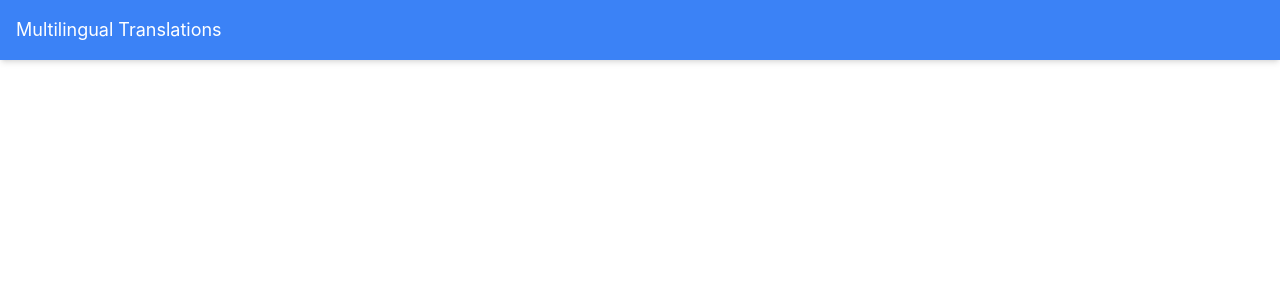
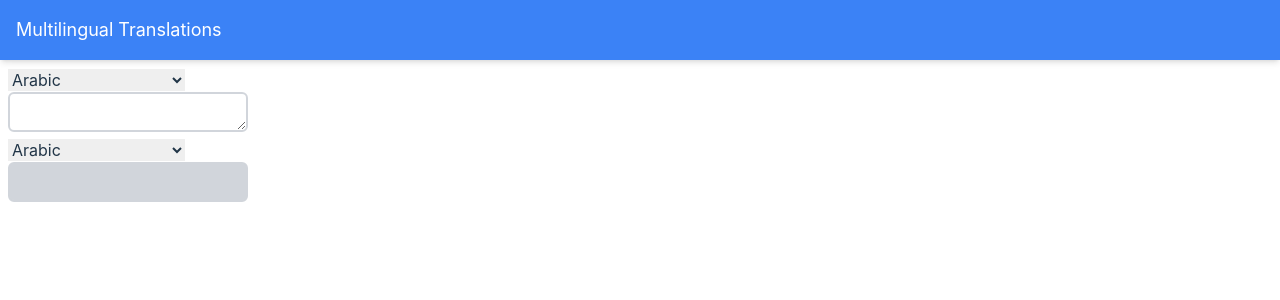
Before and after one commit to paracide/multilingual-translation, a React (Vite) app: page / in a window 1280 px wide. Shown: the top 300 px of the page. Built offline with nearby package versions, Linux system fonts and the light colour scheme.

Commit message:
input and result components

```diff
--- a/package.json
+++ b/package.json
@@ -15,7 +15,8 @@
     "i18next-browser-languagedetector": "^7.2.0",
     "react": "^18.2.0",
     "react-dom": "^18.2.0",
-    "react-i18next": "^14.0.1"
+    "react-i18next": "^14.0.1",
+    "valtio": "^1.13.0"
   },
   "devDependencies": {
     "@types/react": "^18.2.43",
--- /dev/null
+++ b/src/components/LangOptions.tsx
@@ -0,0 +1,19 @@
+import lang from "../config/lang.ts";
+import {useTranslation} from "react-i18next";
+
+function LangOptions() {
+    const {t} = useTranslation();
+    return (
+        <div>
+            <select>
+                {
+                    lang.map(v => {
+                        return <option key={v} value={v}>{t(v)}</option>
+                    })
+                }
+            </select>
+        </div>
+    );
+}
+
+export default LangOptions;
--- /dev/null
+++ b/src/components/TextInput.tsx
@@ -0,0 +1,16 @@
+import LangOptions from "./LangOptions.tsx";
+
+function TextInput() {
+
+    return (
+        <>
+            <LangOptions/>
+            <div>
+                <textarea className="w-60 h-10 border-solid border-gray-300 rounded-md border-2">
+                </textarea>
+            </div>
+        </>
+    );
+}
+
+export default TextInput;
--- /dev/null
+++ b/src/components/TranslationResult.tsx
@@ -0,0 +1,15 @@
+import LangOptions from "./LangOptions.tsx";
+
+function TranslationResult() {
+    return (
+        <>
+            <LangOptions/>
+            <div className="w-60 h-10 border-solid border-gray-300 rounded-md border-2 bg-gray-300">
+
+            </div>
+
+        </>
+    );
+}
+
+export default TranslationResult;
--- /dev/null
+++ b/src/config/lang.ts
@@ -0,0 +1,2 @@
+const lang = ["ar", "bn", "bg", "ca", "zh-CN", "zh-TW", "hr", "cs", "da", "nl", "en", "et", "fi", "fr", "de", "el", "he", "hi", "hu", "is", "id", "it", "ja", "ko", "lv", "lt", "ms", "no", "fa", "pl", "pt", "ro", "ru", "sr", "sk", "sl", "es", "sv", "ta", "th", "tr", "uk", "ur", "vi"]
+export default lang
--- a/src/pages/Header.tsx
+++ b/src/pages/Header.tsx
@@ -3,7 +3,7 @@ import {useTranslation} from "react-i18next";
 function Header() {
     const {t} = useTranslation();
     return (
-        <header className="w-screen bg-blue-500 text-white shadow-md p-4 flex justify-between items-center">
+        <header className="sticky top-0 w-screen bg-blue-500 text-white shadow-md p-4 flex justify-between items-center">
             <h1 className="text-lg">{t('title')}</h1>
         </header>
     );
--- a/src/pages/Home.tsx
+++ b/src/pages/Home.tsx
@@ -1,9 +1,17 @@
+import state from "../store/store.ts";
+import {useSnapshot} from "valtio";
+import TextInput from "../components/TextInput.tsx";
+import TranslationResult from "../components/TranslationResult.tsx";
 
 function Home() {
+    const snap = useSnapshot(state);
+    snap.originLang
+    return (
+        <main className="h-screen w-screen p-2">
 
-    return (
-        <main className="h-screen w-screen">
+            <TextInput/>
 
+            <TranslationResult/>
 
         </main>
     );
--- a/src/store/store.ts
+++ b/src/store/store.ts
@@ -0,0 +1,8 @@
+import {proxy} from "valtio";
+
+const state = proxy({
+    originLang: 'auto',
+    targetLang: ['en']
+});
+
+export default state;
```
Also changed, not shown: 1 other file (tests, documents, lock files or other folders).
